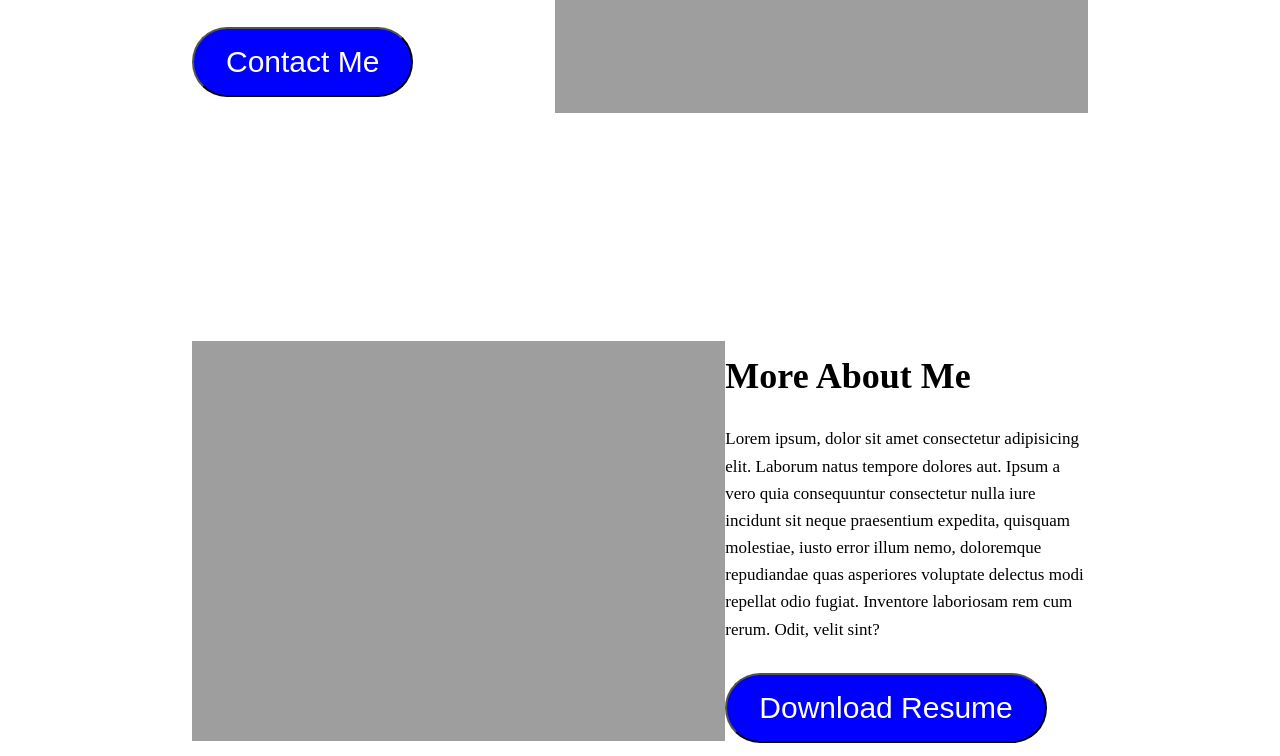
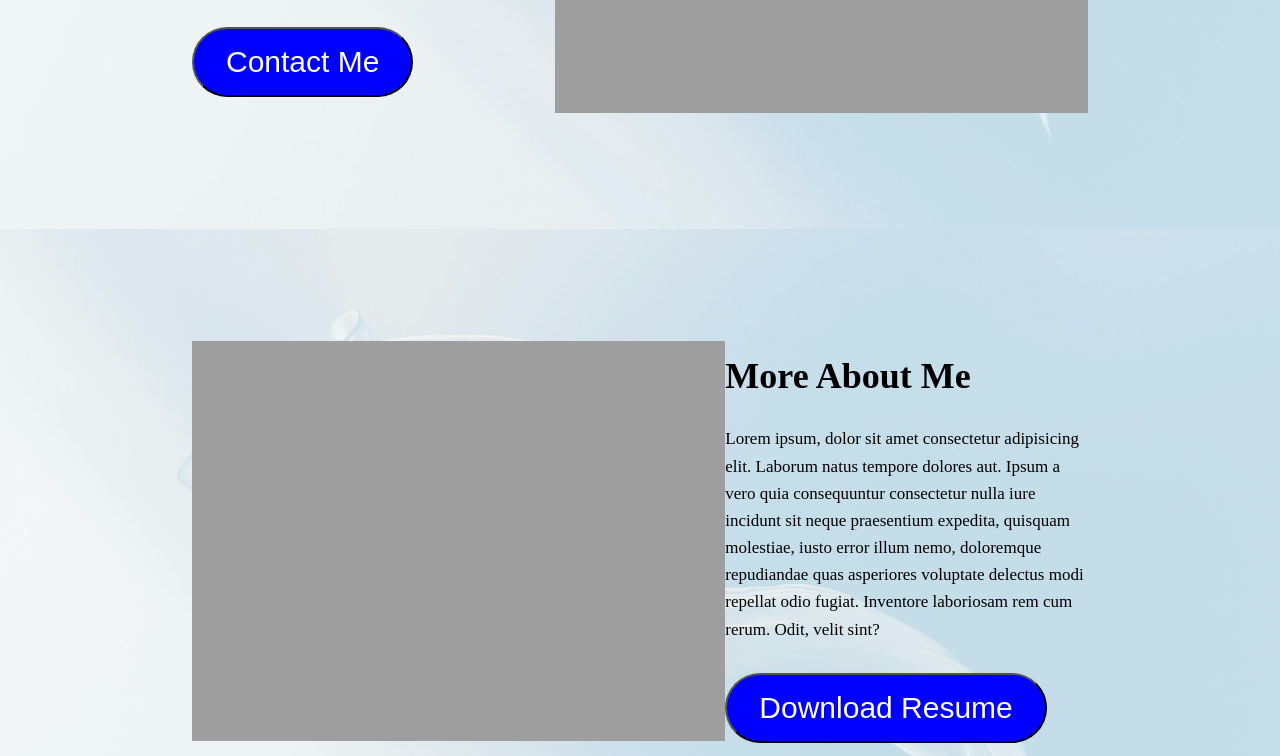
Before and after one commit to FreelancerHouse/HTML_CSS_Responsive_Protfolio_Site, a plain HTML site: page index.html in a window 1280 px wide. Shown: the part 571-1327 px from the top of the page. Drawn offline with Linux system fonts and the light colour scheme; the site is published under a folder, as on GitHub Pages, so addresses that start at the root find nothing.

Commit message:
Update style.css

```diff
--- a/style.css
+++ b/style.css
@@ -7,7 +7,7 @@ html{
     scroll-behavior: smooth;
 }
 body{
-    background-image: url(/bg_2.jpg);
+    background-image: url(bg_2.jpg);
     background-position: center;
     background-size: cover;
     background-attachment: fixed;
```
